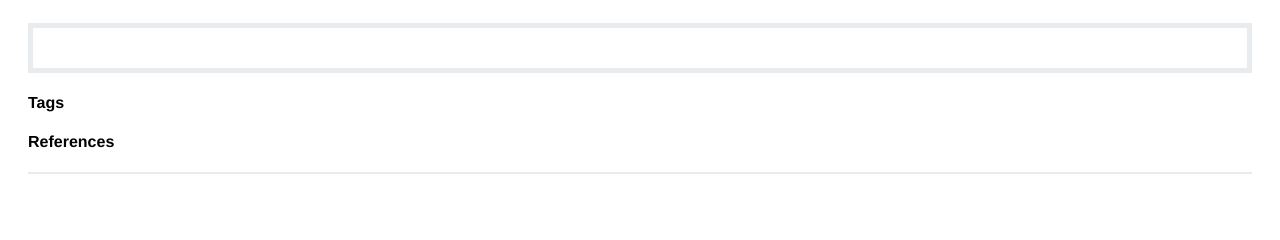
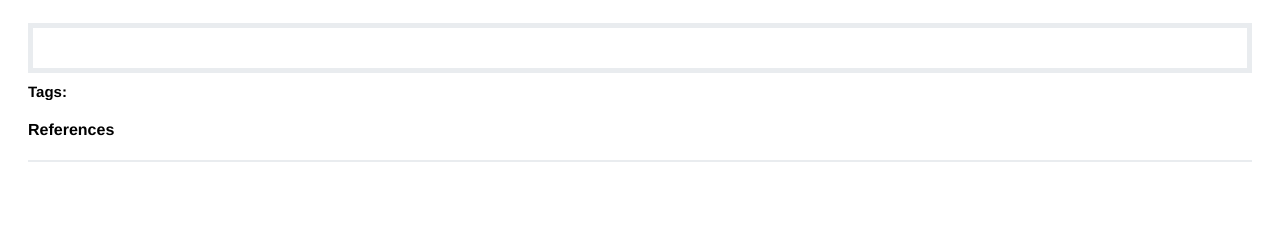
Before and after one commit to AnderRasoVazquez/proyecto_seguridad, a PHP site: page /show_snippet.php?id=1 in a window 1280 px wide. Shown: the part 156-396 px from the top of the page. Run offline with PHP 8.4, Linux system fonts and the light colour scheme; data that the repository does not hold is empty; some libraries are stand-ins or nearby versions.

Commit message:
ahora podemos añadir iconos

```diff
--- a/css/styles.css
+++ b/css/styles.css
@@ -148,6 +148,24 @@ legend {
     display: none;
 }
 
+.material-icons {
+    font-size: 20px;
+    vertical-align: bottom;
+}
+
+#tagList {
+    list-style-type: none;
+    margin-top: 10px;
+    padding: 0;
+    overflow: hidden;
+}
+
+#tagList li {
+    float: left;
+    padding-right: 10px;
+    font-size: 15px;
+}
+
 #targetDiv {
     border: 5px solid #e9ecef;
     overflow: auto;
--- a/includes/header.php
+++ b/includes/header.php
@@ -4,6 +4,7 @@
     <meta charset="UTF-8" />
     <title>Snippedia</title>
     <link rel="stylesheet" href="http://cdnjs.cloudflare.com/ajax/libs/highlight.js/9.12.0/styles/default.min.css">
+    <link href="https://fonts.googleapis.com/icon?family=Material+Icons" rel="stylesheet">
     <link rel="stylesheet" href="css/styles.css">
     <script src="http://cdnjs.cloudflare.com/ajax/libs/highlight.js/9.12.0/highlight.min.js"></script>
     <script>
--- a/show_snippet.php
+++ b/show_snippet.php
@@ -42,11 +42,11 @@ $ref_res = $con->query($sql);
 <div id="snippetMarkdownContent">
 </div>
 
-<h4>Tags</h4>
-<ul id=tag_list>
+<ul id=tagList>
+    <li><b>Tags:</b></li>
     <?php
     while($tag = $tag_res->fetch_object()) {
-        echo "<li>". $tag->categoria ."</li>";
+        echo "<li><a href='#'><i class='material-icons'>label_outline</i>". $tag->categoria ."</a></li>";
     }
      ?>
 </ul>
```
